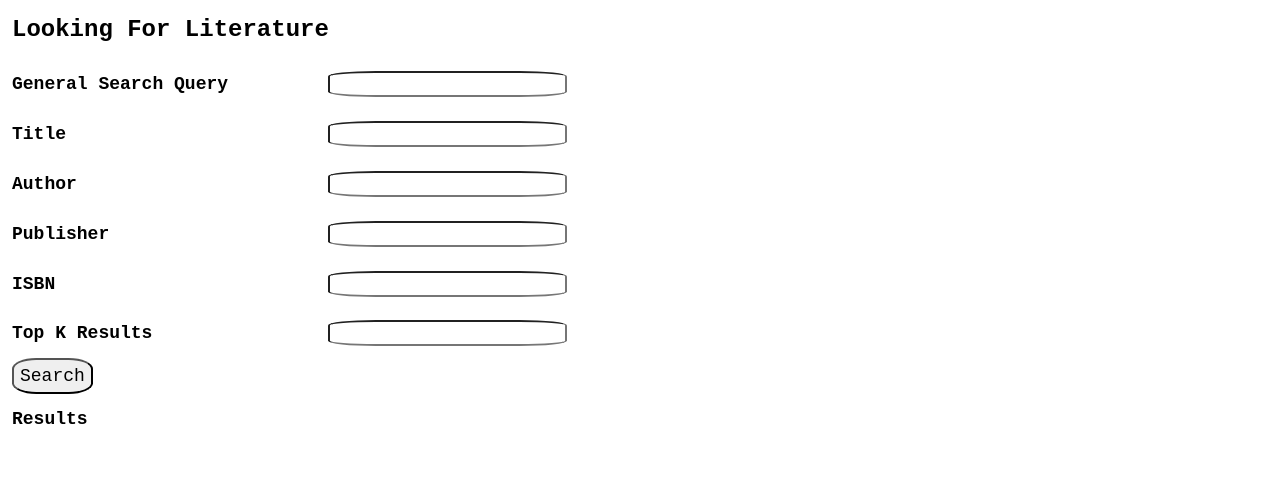
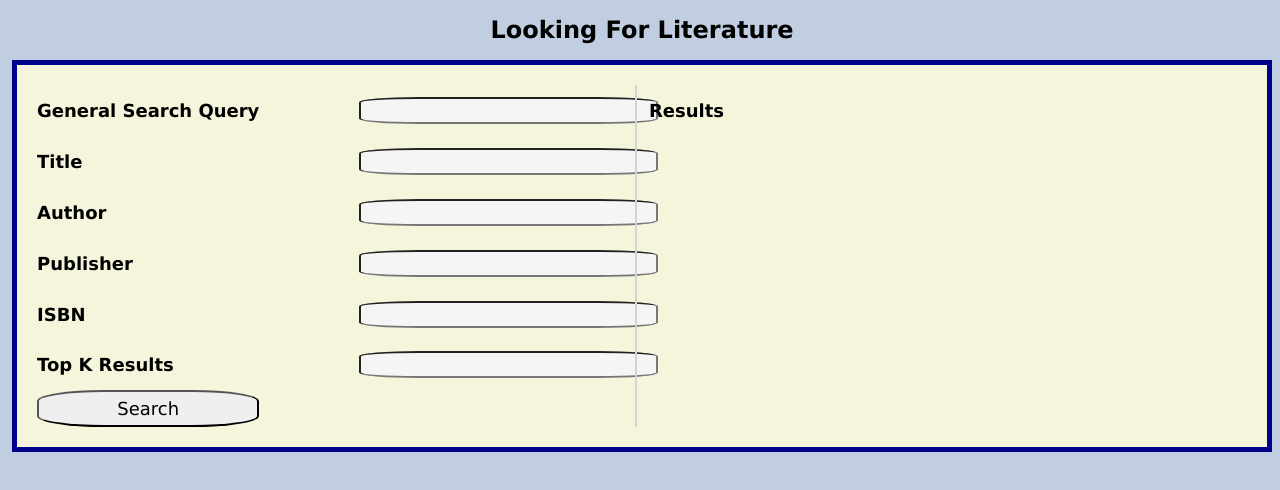
Before and after one commit to lizziem924/CSCE470-Looking-For-Literature, a plain HTML site: page UI/index.html in a window 1280 px wide. Drawn offline with Linux system fonts and the light colour scheme.

Commit message:
updated UI design

```diff
--- a/UI/index.html
+++ b/UI/index.html
@@ -7,7 +7,8 @@
 </html>
 <body>
     <script src="./functions.js"></script>
-    <h1>Looking For Literature</h1>
+    <h1 class="title">Looking For Literature</h1>
+    <div class="body">
     <div class="search">
         <h2>General Search Query</h2> <input type="search" id="query_input">
         <h2>Title</h2> <input type="search" id ="title_input">
@@ -15,10 +16,13 @@
         <h2>Publisher</h2> <input type="search" id="publisher_input">
         <h2>ISBN</h2> <input type="search" id="isbn_input">
         <h2>Top K Results</h2> <input type="search" id="topk_input">
+        <button type="submit" onclick="accept_input()">Search</button>
     </div>
-    <button type="submit" onclick="accept_input()">Search</button>
-    <h2>Results</h2>
-    <div class="results" >
-        <p id="results_output"></p>
+    <div class="results">
+        <h2>Results</h2>
+        <div class="results_body">
+            <p id="results_output"></p>
+        </div>
+    </div>
     </div>
 </body>
--- a/UI/style.css
+++ b/UI/style.css
@@ -1,20 +1,23 @@
+html {
+    background-color:rgb(193, 206, 225);
+}
 body {
     margin-left: 12px;
 }
 h1 {
-    font-family: 'Courier New', Courier, monospace;
+    font-family: Verdana, Geneva, Tahoma, sans-serif;
     font-size: 24px;
 }
 h2 {
-    font-family: 'Courier New', Courier, monospace;
+    font-family: Verdana, Geneva, Tahoma, sans-serif;
     font-size: 18px;
 }
 p {
-    font-family: 'Courier New', Courier, monospace;
+    font-family: Verdana, Geneva, Tahoma, sans-serif;
     font-size: 14px;
 }
 button {
-    font-family:'Courier New', Courier, monospace;
+    font-family: Verdana, Geneva, Tahoma, sans-serif;
     font-size: 18px;
     border-radius: 30%;
     padding: 6px;
@@ -22,16 +25,34 @@ button {
 button:hover {
     background-color: lightblue;
 }
+.title {
+    text-align: center;
+}
+.body {
+    display: flex;
+    padding: 20px;
+    background-color:beige;
+    border: 5px solid darkblue;
+    background-clip: padding-box;
+}
 .search {
+    flex: 1;
     display: grid;
-    grid-template-columns: max-content min-content;
+    grid-template-columns: max-content 50%;
     align-items: center;
     column-gap: 100px;
     row-gap: 0px;
+    border-left-color: lightgrey;
+}
+.results {
+    flex: 1;
+    padding-left: 12px;
+    border-left: 2px solid lightgray;
 }
 input[type="search"] {
-    font-family: 'Courier New', Courier, monospace;
+    font-family: Verdana, Geneva, Tahoma, sans-serif;
     font-size: 18px;
     border-radius: 20%;
     height: min-content;
+    background-color:whitesmoke;
 }
```
